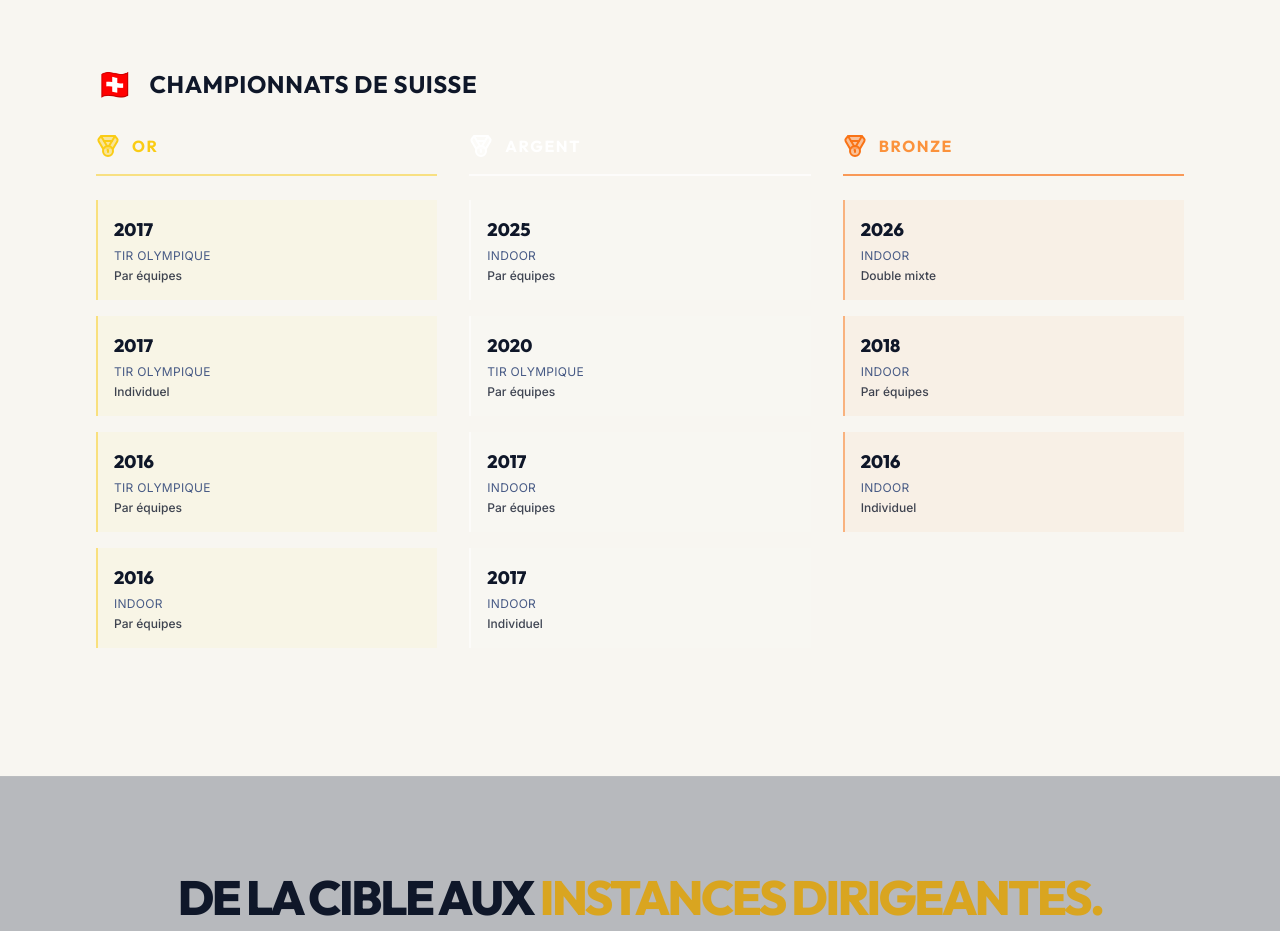
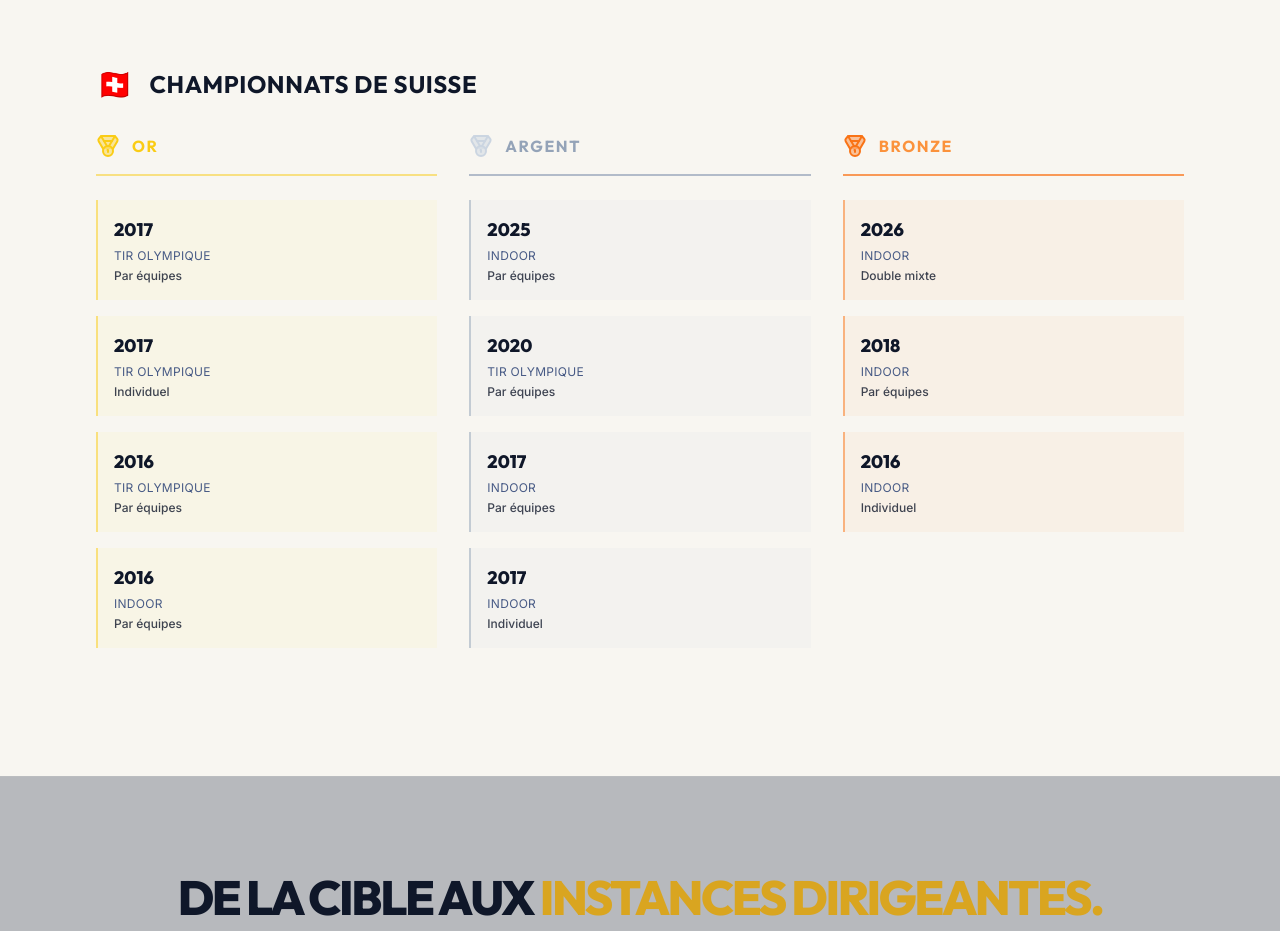
Before and after one commit to nc7hmwtkz4-dot/sg-335882f0-675b-4301-b1b4-dec62524d52d-1777717981, a Next.js app: page /palmares in a window 1280 px wide. Shown: the part 4780-5711 px from the top of the page. Built offline with nearby package versions, Linux system fonts and the light colour scheme.

Commit message:
style(ui): apply consistent gray shade to silver section

```diff
--- a/src/pages/palmares.tsx
+++ b/src/pages/palmares.tsx
@@ -549,27 +549,27 @@ export default function Palmares() {
 
               {/* Argent Column */}
               <div className="space-y-6">
-                <div className="flex items-center gap-3 pb-4 border-b-2 border-white/70">
-                  <Medal className="w-6 h-6 text-white fill-white/50" strokeWidth={2} />
-                  <h5 className="text-base font-bold uppercase tracking-widest text-white">Argent</h5>
+                <div className="flex items-center gap-3 pb-4 border-b-2 border-slate-400/70">
+                  <Medal className="w-6 h-6 text-slate-300 fill-slate-300/50" strokeWidth={2} />
+                  <h5 className="text-base font-bold uppercase tracking-widest text-slate-400">Argent</h5>
                 </div>
                 <div className="space-y-4">
-                  <div className="p-4 bg-white/5 border-l-2 border-white/50 hover:bg-white/10 transition-colors">
+                  <div className="p-4 bg-slate-400/5 border-l-2 border-slate-400/50 hover:bg-slate-400/10 transition-colors">
                     <p className="font-heading font-extrabold text-lg text-foreground mb-1">2025</p>
                     <p className="text-xs text-muted-foreground uppercase tracking-wide mb-1">Indoor</p>
                     <p className="text-xs font-medium text-foreground/80">Par équipes</p>
                   </div>
-                  <div className="p-4 bg-white/5 border-l-2 border-white/50 hover:bg-white/10 transition-colors">
+                  <div className="p-4 bg-slate-400/5 border-l-2 border-slate-400/50 hover:bg-slate-400/10 transition-colors">
                     <p className="font-heading font-extrabold text-lg text-foreground mb-1">2020</p>
                     <p className="text-xs text-muted-foreground uppercase tracking-wide mb-1">Tir Olympique</p>
                     <p className="text-xs font-medium text-foreground/80">Par équipes</p>
                   </div>
-                  <div className="p-4 bg-white/5 border-l-2 border-white/50 hover:bg-white/10 transition-colors">
+                  <div className="p-4 bg-slate-400/5 border-l-2 border-slate-400/50 hover:bg-slate-400/10 transition-colors">
                     <p className="font-heading font-extrabold text-lg text-foreground mb-1">2017</p>
                     <p className="text-xs text-muted-foreground uppercase tracking-wide mb-1">Indoor</p>
                     <p className="text-xs font-medium text-foreground/80">Par équipes</p>
                   </div>
-                  <div className="p-4 bg-white/5 border-l-2 border-white/50 hover:bg-white/10 transition-colors">
+                  <div className="p-4 bg-slate-400/5 border-l-2 border-slate-400/50 hover:bg-slate-400/10 transition-colors">
                     <p className="font-heading font-extrabold text-lg text-foreground mb-1">2017</p>
                     <p className="text-xs text-muted-foreground uppercase tracking-wide mb-1">Indoor</p>
                     <p className="text-xs font-medium text-foreground/80">Individuel</p>
```
